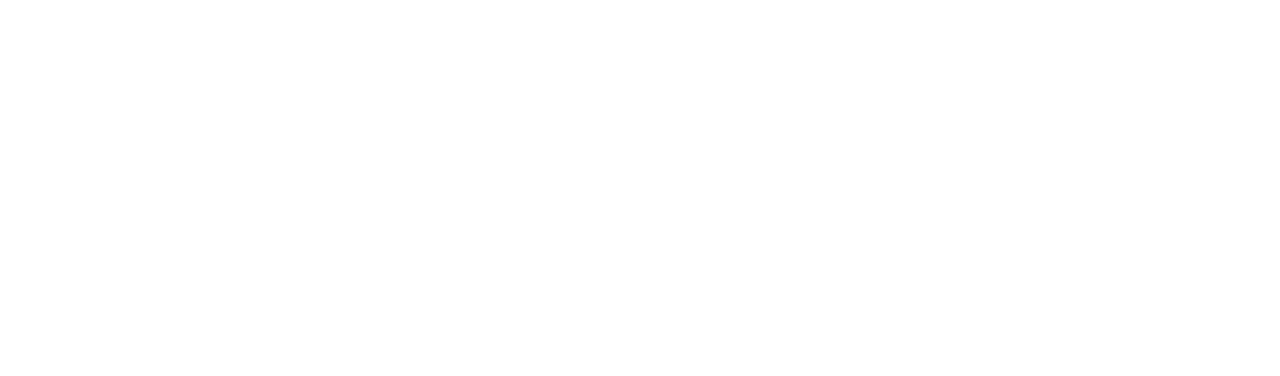
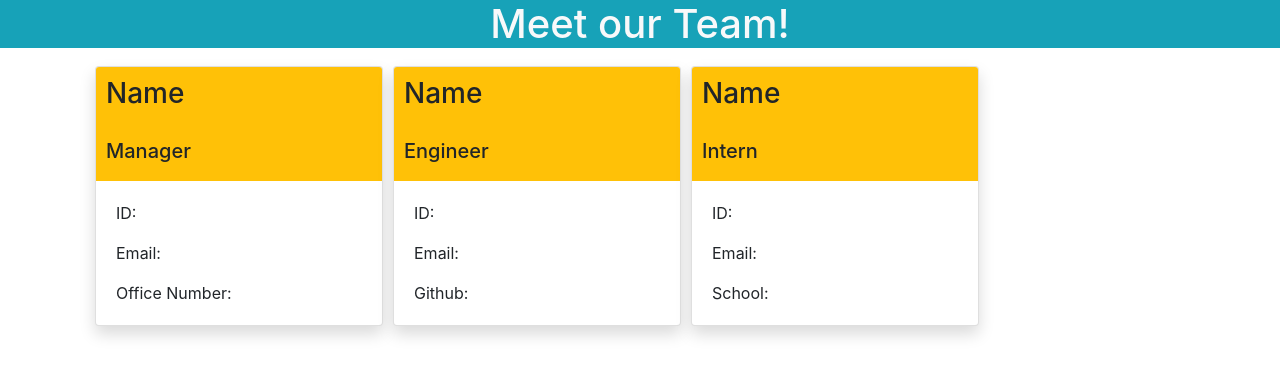
Before and after one commit to gatorhatur/team-page-creator, a website: page src/index_sample.html in a window 1280 px wide. Drawn offline with nearby package versions, Linux system fonts and the light colour scheme; a web font is replaced by a local one.

Commit message:
created sample html and started on html generation functions

```diff
--- a/src/index_sample.html
+++ b/src/index_sample.html
@@ -13,11 +13,47 @@
     <title>Get to know your Team!</title>
 </head>
 <body>
-    <header>
-
+    <header class="container-fluid bg-info h-25">
+        <h1 class="text-light text-center">Meet our Team!</h1>
     </header>
 
-    <main>
+    <main class="container mt-10 d-flex flex-wrap">
+
+        <div class="card mt-10 shadow" style="width: 18rem;">
+            <div class="card-img-top bg-warning">
+                <h3 class="p-10">Name</h3>
+                <h5 class="p-10"><span id="icon"></span>Manager</h5>
+            </div>
+            <div class="card-body">
+              <p class="card-text">ID: </p>
+              <p class="card-text">Email: </p>
+              <p class="card-text">Office Number: </p>
+            </div>
+          </div>
+
+          <div class="card mt-10 shadow" style="width: 18rem;">
+            <div class="card-img-top bg-warning">
+                <h3 class="p-10">Name</h3>
+                <h5 class="p-10"><span id="icon"></span>Engineer</h5>
+            </div>
+            <div class="card-body">
+                <p class="card-text">ID: </p>
+                <p class="card-text">Email: </p>
+                <p class="card-text">Github: </p>
+            </div>
+          </div>
+
+          <div class="card mt-10 shadow" style="width: 18rem;">
+            <div class="card-img-top bg-warning">
+                <h3 class="p-10">Name</h3>
+                <h5 class="p-10"><span id="icon"></span>Intern</h5>
+            </div>
+            <div class="card-body">
+                <p class="card-text">ID: </p>
+                <p class="card-text">Email: </p>
+                <p class="card-text">School: </p>
+            </div>
+          </div>
 
     </main>
 
--- a/src/style.css
+++ b/src/style.css
@@ -0,0 +1,8 @@
+.card{
+    margin-top: 10px !important;
+    margin-left: 10px !important;
+}
+
+.p-10{
+    padding: 10px !important;
+}
```
Also changed, not shown: utils/generateHtml.js (+80 -0 lines).
